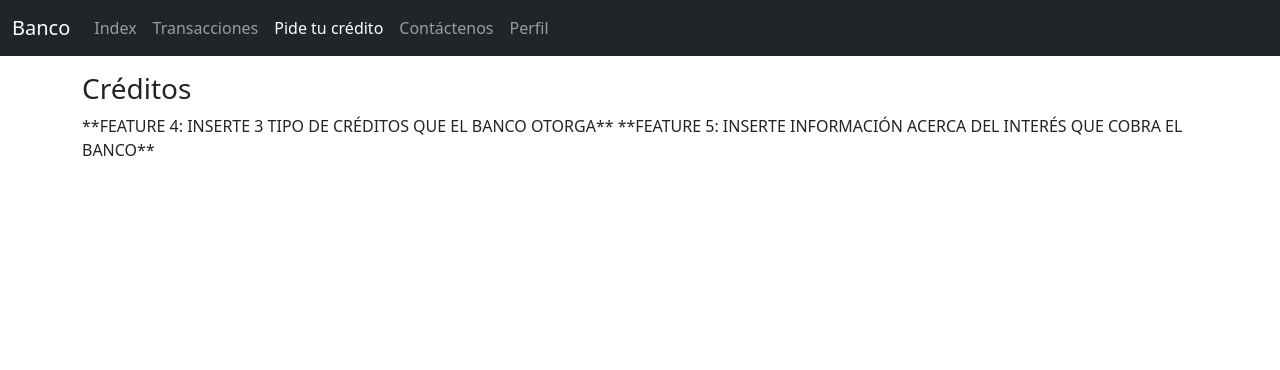
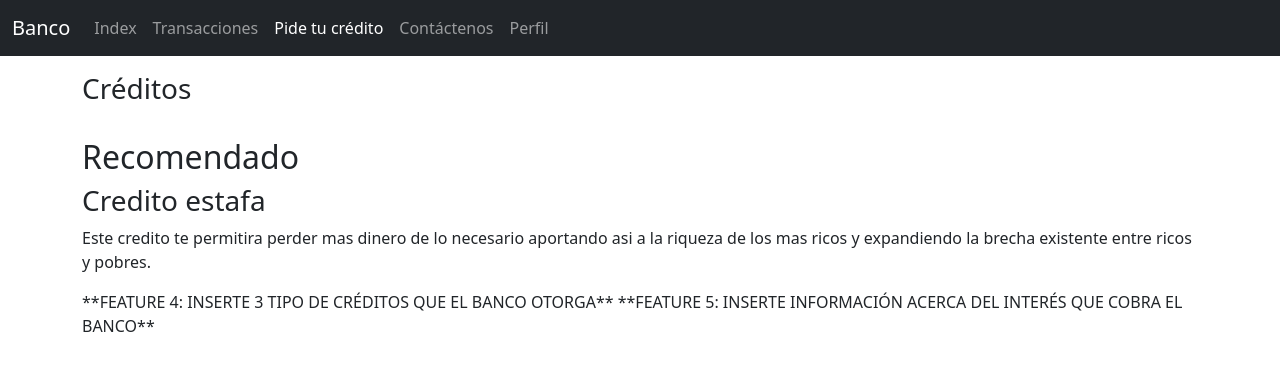
Before and after one commit to Domiciano/PasaporteGITEjercicioF, a plain HTML site: page credits.html in a window 1280 px wide. Drawn offline with nearby package versions, Linux system fonts and the light colour scheme.

Commit message:
Feature4: Agregue solo un tipo de credito

```diff
--- a/credits.html
+++ b/credits.html
@@ -35,7 +35,10 @@
       <p></p>
       <div class="container">
         <h3>Créditos</h3>
-
+        <br>
+        <h2>Recomendado</h2>
+        <h3>Credito estafa</h3>
+        <p>Este  credito te permitira perder mas dinero de lo necesario aportando asi a la riqueza de los mas ricos y expandiendo la brecha existente entre ricos y pobres.</p>
 
         **FEATURE 4: INSERTE 3 TIPO DE CRÉDITOS QUE EL BANCO OTORGA**
 
```
